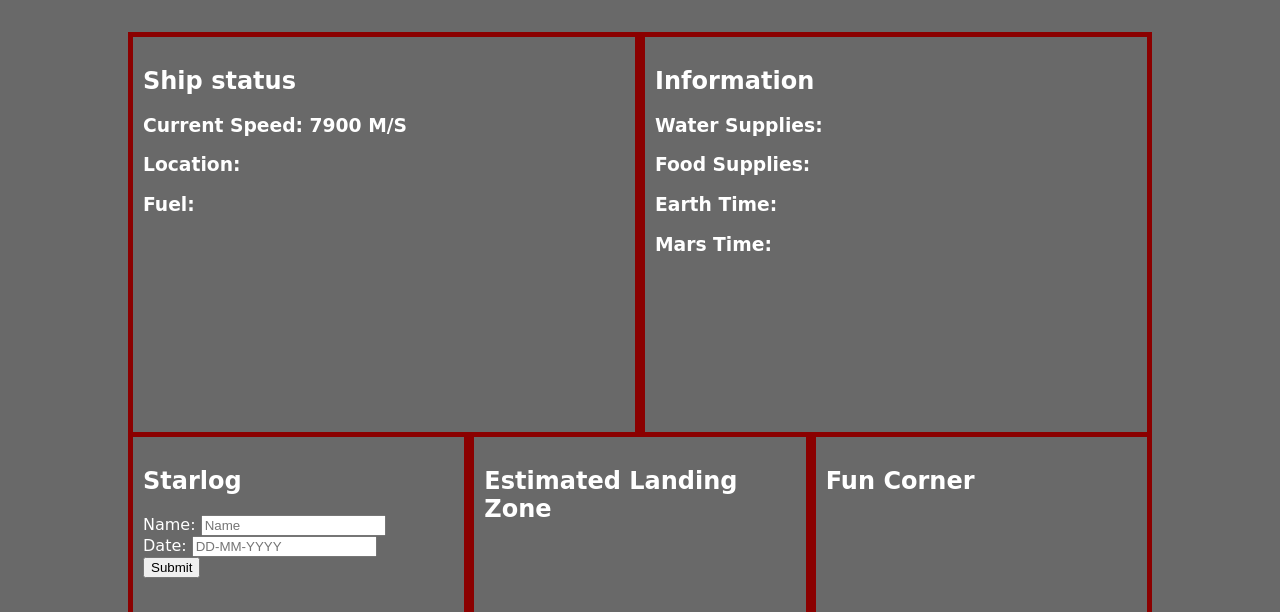
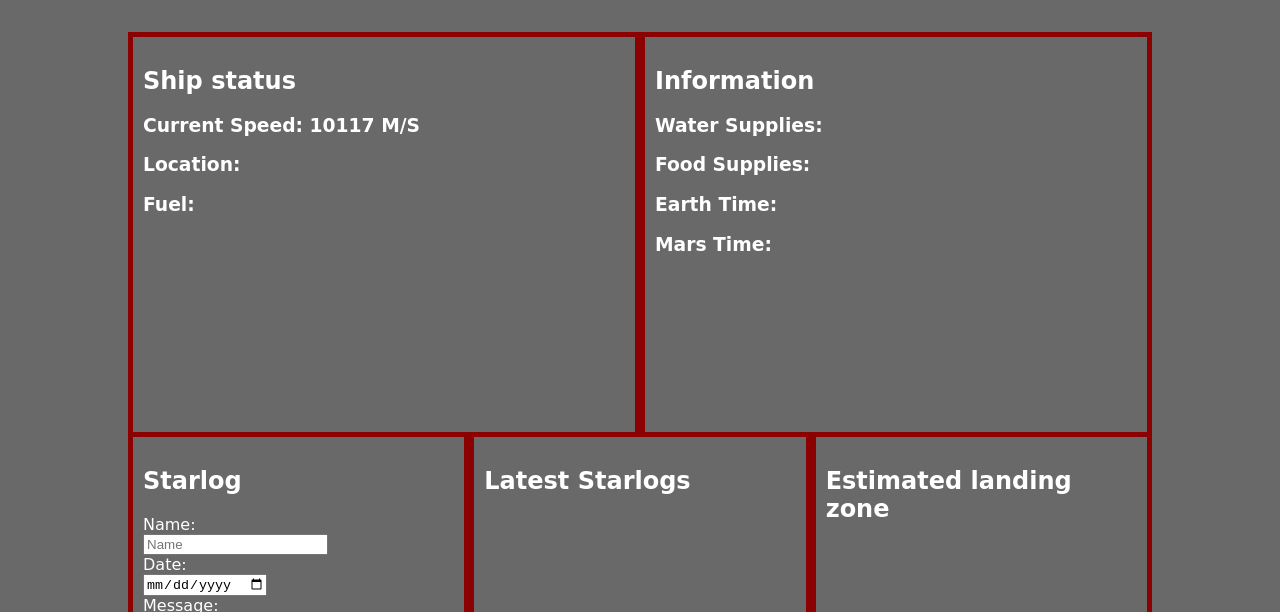
Before and after one commit to Ricco1310/JavaScript, a plain HTML site: page Assignments/Week2 Assignment/index.html in a window 1280 px wide. Shown: the part 121-733 px from the top of the page. Drawn offline with Linux system fonts and the light colour scheme.

Commit message:
added speed and started starlog

```diff
--- a/Assignments/Week2 Assignment/index.html
+++ b/Assignments/Week2 Assignment/index.html
@@ -21,7 +21,7 @@
 						Ship status
 					</h2>
 					<h3>
-						Current Speed: <span id="currentSpeed">7900</span> M/S
+						Current Speed: <span id="currentSpeed">10000</span> M/S
 					</h3>
 					<h3>
 						Location:
@@ -53,23 +53,24 @@
 					<h2>
 						Starlog
 					</h2>
-					<form>
-						Name:
-						<input type="text" placeholder="Name" required><br>
-						Date:
-						<input type="text" placeholder="DD-MM-YYYY" required>
-						<br>
+					<form id="form">
+						Name:<br>
+						<input id="formName" type="text" placeholder="Name" required><br>
+						Date:<br>
+						<input id="formDate" type="date" placeholder="DD-MM-YYYY" required><br>
+						Message:<br>
+						<textarea id="formMessage" placeholder="Message" required rows="17" cols="57"></textarea><br>
 						<input type="submit" value="Submit">
 					</form>
 				</section>
 				<section>
 					<h2>
-						Estimated Landing Zone
+						Latest Starlogs
 					</h2>
 				</section>
 				<section>
 					<h2>
-						Fun Corner
+						Estimated landing zone
 					</h2>
 				</section>
 			</article>
--- a/Assignments/Week2 Assignment/scripts/main.js
+++ b/Assignments/Week2 Assignment/scripts/main.js
@@ -1,19 +1,29 @@
-var currentSpeed = document.getElementById("currentSpeed").innerHTML;
-setInterval(runSpeed);
-function runSpeed(currentSpeed){
-    if(currentSpeed<7800){
-        alert("LOW");
-        currentSpeed += 300;
-        alert(currentSpeed);
+window.onload = function(){
+    runPage();
+};
+
+function runPage(){
+    var currentSpeedElement = document.getElementById("currentSpeed");
+    var currentSpeed = Number(currentSpeedElement.innerHTML);
+    var form = document.getElementById(form);
+
+    function randomRange(min, max){
+        return Math.floor(Math.random() * (max - min + 1)) + min;
     }
-    else if(currentSpeed>8000){
-        alert("HIGH");
-        currentSpeed -= 300;
-        alert(currentSpeed);
+
+    function runSpeed(){
+        if(currentSpeed<8000){
+            currentSpeed += randomRange(-50,200);
+            currentSpeedElement.innerHTML = currentSpeed;
+        }
+        else if(currentSpeed>12000){
+            currentSpeed += randomRange(-200,50);
+            currentSpeedElement.innerHTML = currentSpeed;
+        }
+        else {
+            currentSpeed += randomRange(-100,100);
+            currentSpeedElement.innerHTML = currentSpeed;
+        }
     }
-    else {
-        alert("MID");
-        currentSpeed -= 300;
-        alert(currentSpeed);
-    }
+    setInterval(runSpeed,100);
 }
--- a/Assignments/Week2 Assignment/styles/mystyle.css
+++ b/Assignments/Week2 Assignment/styles/mystyle.css
@@ -49,3 +49,6 @@ body{
 	padding: 10px;
 	overflow: hidden;
 }
+textarea{
+	resize: none;
+}
```
